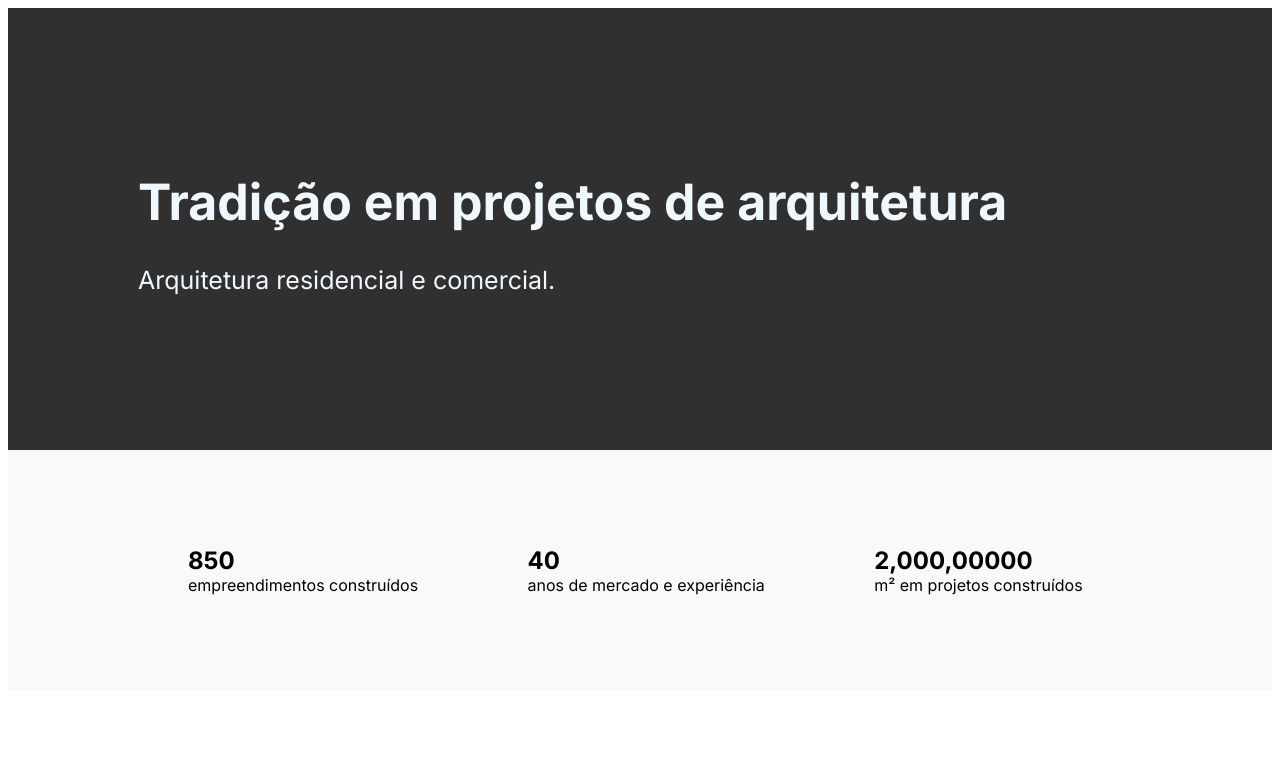
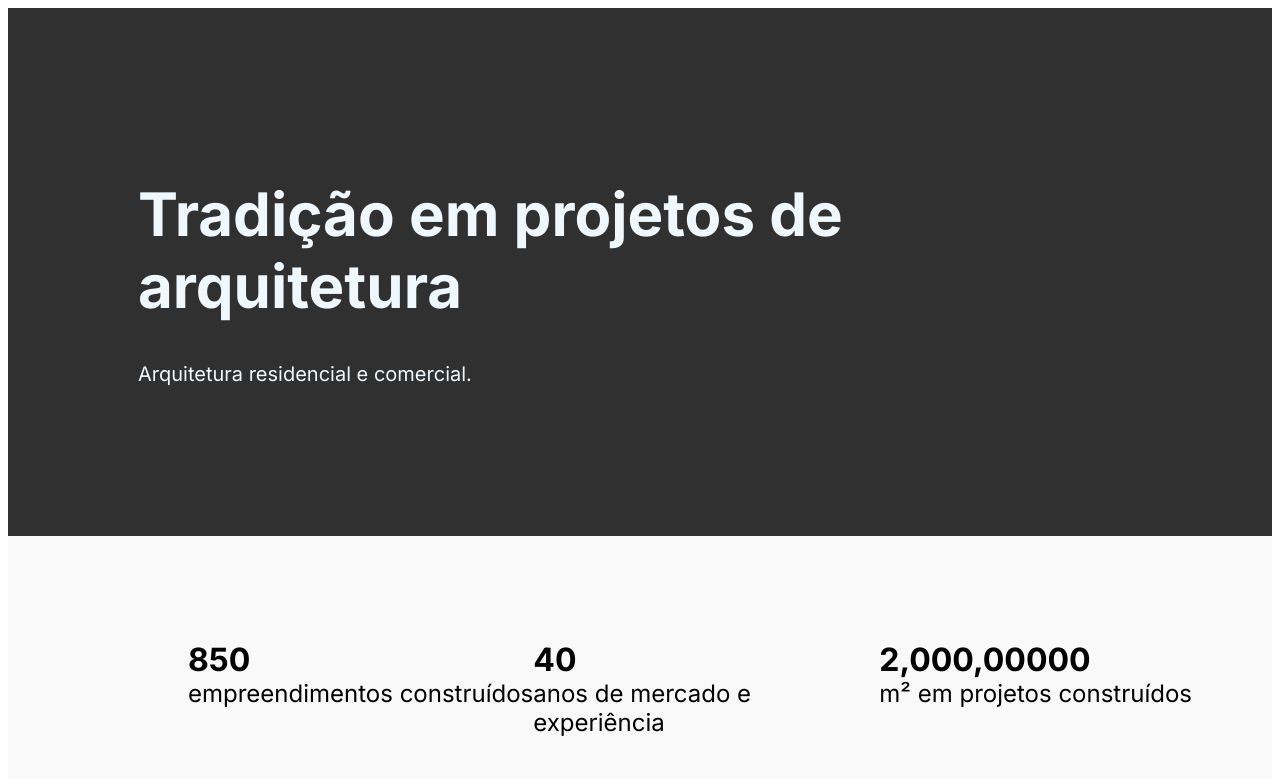
Before and after one commit to jair-correa/Desafio1, a plain HTML site: page index.html in a window 1280 px wide. Shown: the top 779 px of the page. Drawn offline with Linux system fonts and the light colour scheme.

Commit message:
Finish hyml index.html and style.css

```diff
--- a/index.html
+++ b/index.html
@@ -12,19 +12,19 @@
     <title>Desafio1</title>
     <link rel="stylesheet" href="style.css">
 </head>
-<body>
+<body >
     <!----Top menu-->
     <div id="topmenu">
         <h1 id="topmenu-title">Tradição em projetos de arquitetura</h1>
-        <p id="topmenu-title">Arquitetura residencial e comercial.</p>
+        <p id="topmenu-text">Arquitetura residencial e comercial.</p>
     </div>
 
     <!---Infomenu-->
     <div id="infomenu">
         <div id="infomenu-text">
-            <p><font size="5px"><b>850</b></font><br>empreendimentos construídos</p>
-            <p><font size="5px"><b>40</b></font><br>anos de mercado e experiência</p>
-            <p><font size="5px"><b>2,000,00000</b></font><br>m² em projetos construídos</p>
+            <p><font size="6px"><b>850</b></font><br>empreendimentos construídos</p>
+            <p><font size="6px"><b>40</b></font><br>anos de mercado e experiência</p>
+            <p><font size="6px"><b>2,000,00000</b></font><br>m² em projetos construídos</p>
         </div>
     </div>
 
--- a/style.css
+++ b/style.css
@@ -26,15 +26,27 @@
         flex-direction: row;
         width: 100%;
     }
+
+}
+p{
+    font-size: 24px;
 }
 #topmenu{
     background-color:#303030;
     background-size: cover;
     padding: 130px;
     margin-bottom: 0%;
-    font-size: 25px;
+    margin-top: 3px;
+   }
+
+#topmenu-title{
+    font-size: 60px;
+    margin:o;
+    text-align:left;
+    color: aliceblue;
 }
-#topmenu-title{
+#topmenu-text{
+    font-size: 20px;
     text-align:left;
     color: aliceblue;
 }
```
